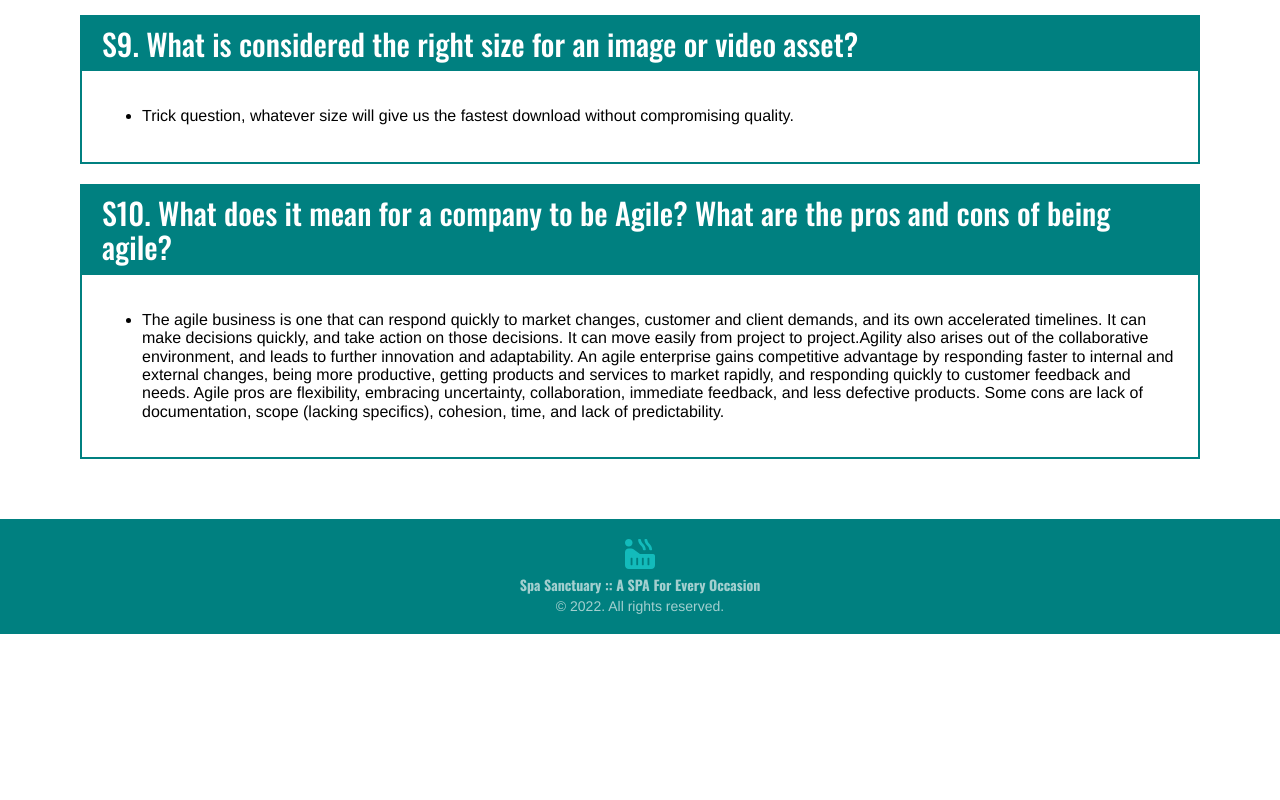
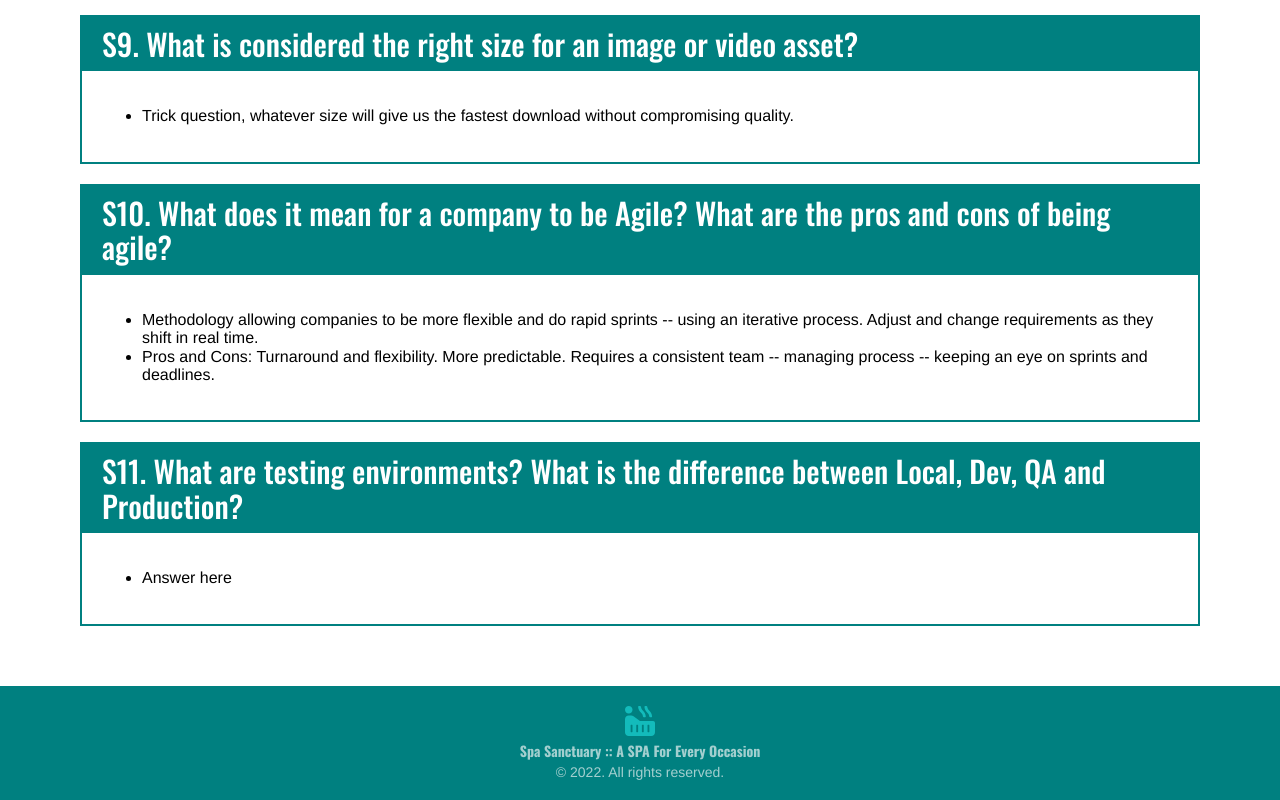
Before and after one commit to claireyz/Web-1-Zhao-Claire-Final, a React (Create React App) app: page /homework in a window 1280 px wide. Shown: the part 2371-3171 px from the top of the page. Before the commit the page ends 3005 px from the top, so only its background shows below. Built offline with nearby package versions, Linux system fonts and the light colour scheme.

Commit message:
updating homework answers

```diff
--- a/src/React/Homework/Essays/Essays.jsx
+++ b/src/React/Homework/Essays/Essays.jsx
@@ -75,7 +75,15 @@ const Essays = () => {
 
             <Essay q='S10.  What does it mean for a company to be Agile? What are the pros and cons of being agile?' >
                 <ul>
-                    <li>The agile business is one that can respond quickly to market changes, customer and client demands, and its own accelerated timelines. It can make decisions quickly, and take action on those decisions. It can move easily from project to project.Agility also arises out of the collaborative environment, and leads to further innovation and adaptability. An agile enterprise gains competitive advantage by responding faster to internal and external changes, being more productive, getting products and services to market rapidly, and responding quickly to customer feedback and needs. Agile pros are flexibility, embracing uncertainty, collaboration, immediate feedback, and less defective products. Some cons are lack of documentation, scope (lacking specifics), cohesion, time, and lack of predictability. </li>
+                    <li> Methodology allowing companies to be more flexible and do rapid sprints -- using an iterative process.
+                        Adjust and change requirements as they shift in real time. </li>
+                    <li> Pros and Cons: Turnaround and flexibility. More predictable. Requires a consistent team -- managing process -- keeping an eye on sprints and deadlines.</li>
+                </ul>
+            </Essay>
+
+            <Essay q='S11.  What are testing environments? What is the difference between Local, Dev, QA and Production?' >
+                <ul>
+                    <li>Answer here </li>
                 </ul>
             </Essay>
 
```
